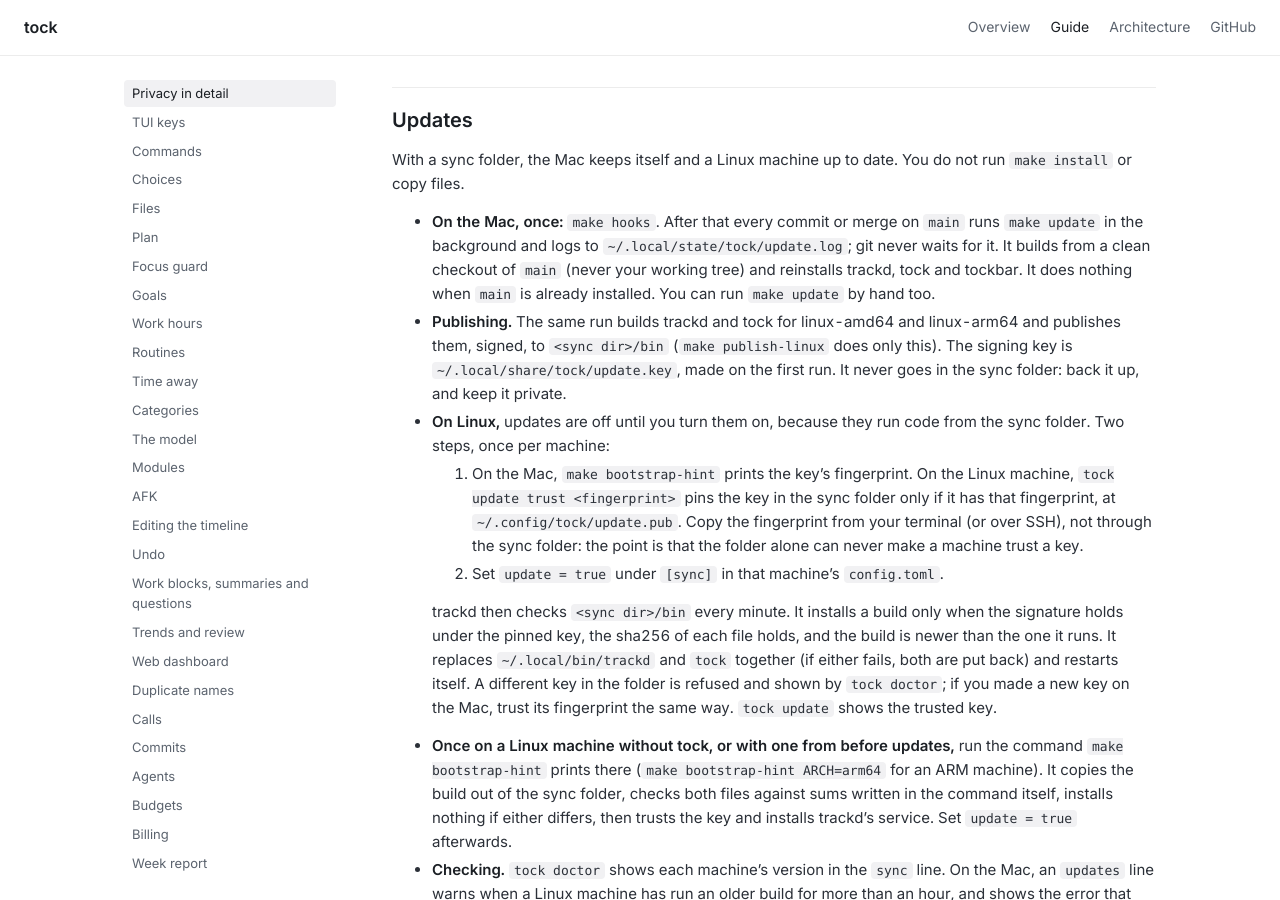
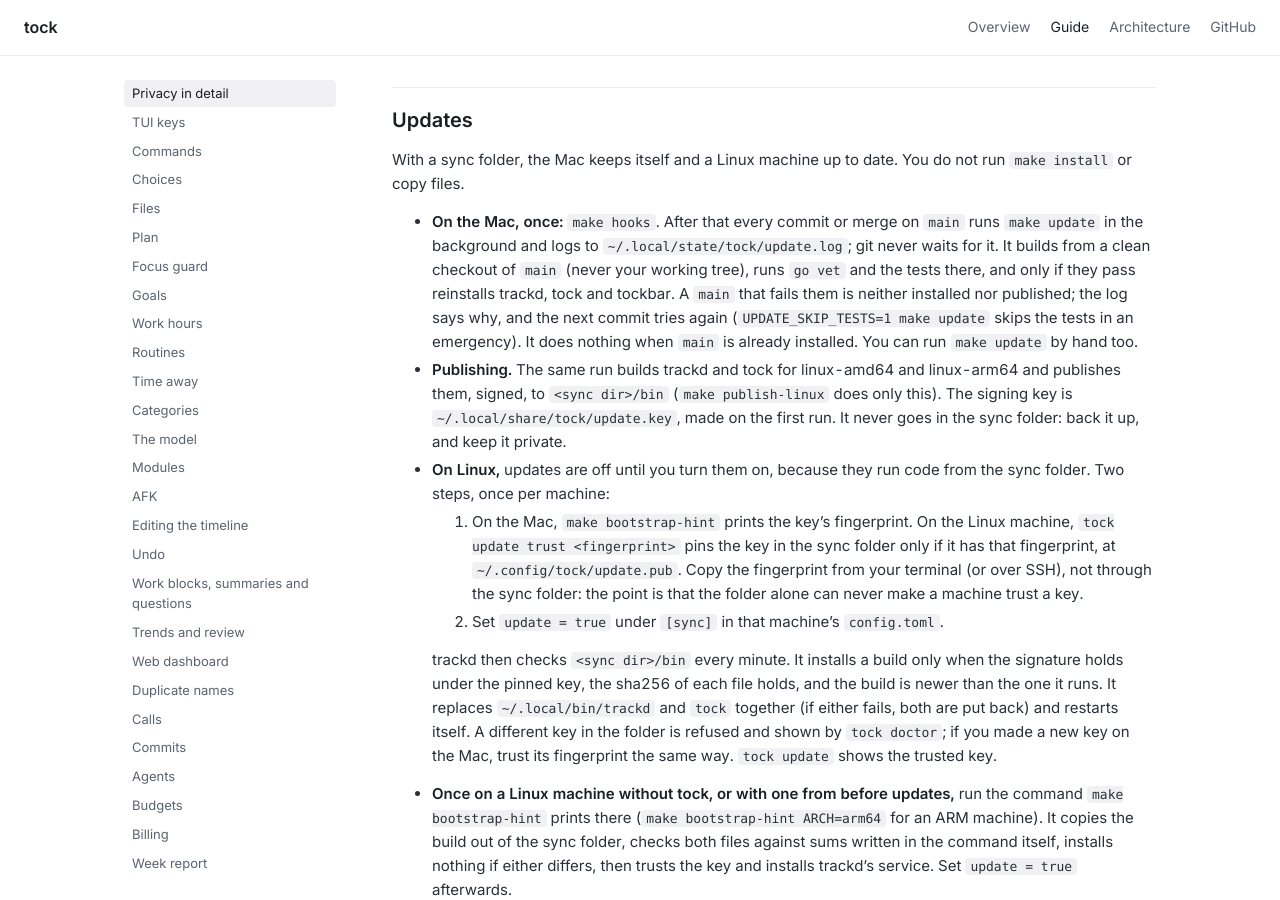
Before and after one commit to confuserdotcom/tock, a Jekyll site: the page built from docs/guide.md, in a window 1280 px wide and 900 px high, scrolled down 38684 px. Built offline with Jekyll 4.4.1, drawn with Linux system fonts in a browser that asks for light colours; our own code applies the rules of GitHub Pages for plain Markdown files.

Commit message:
make update: run vet and tests before installing
A main that fails them is no longer installed here or published to the
Linux machine.

```diff
--- a/docs/guide.md
+++ b/docs/guide.md
@@ -2031,9 +2031,12 @@ do not run `make install` or copy files.
 - **On the Mac, once:** `make hooks`. After that every commit or merge on
   `main` runs `make update` in the background and logs to
   `~/.local/state/tock/update.log`; git never waits for it. It builds from a
-  clean checkout of `main` (never your working tree) and reinstalls trackd,
-  tock and tockbar. It does nothing when `main` is already installed. You can
-  run `make update` by hand too.
+  clean checkout of `main` (never your working tree), runs `go vet` and the
+  tests there, and only if they pass reinstalls trackd, tock and tockbar. A
+  `main` that fails them is neither installed nor published; the log says
+  why, and the next commit tries again (`UPDATE_SKIP_TESTS=1 make update`
+  skips the tests in an emergency). It does nothing when `main` is already
+  installed. You can run `make update` by hand too.
 - **Publishing.** The same run builds trackd and tock for linux-amd64 and
   linux-arm64 and publishes them, signed, to `<sync dir>/bin`
   (`make publish-linux` does only this). The signing key is
```
Also changed, not shown: 1 other file.
